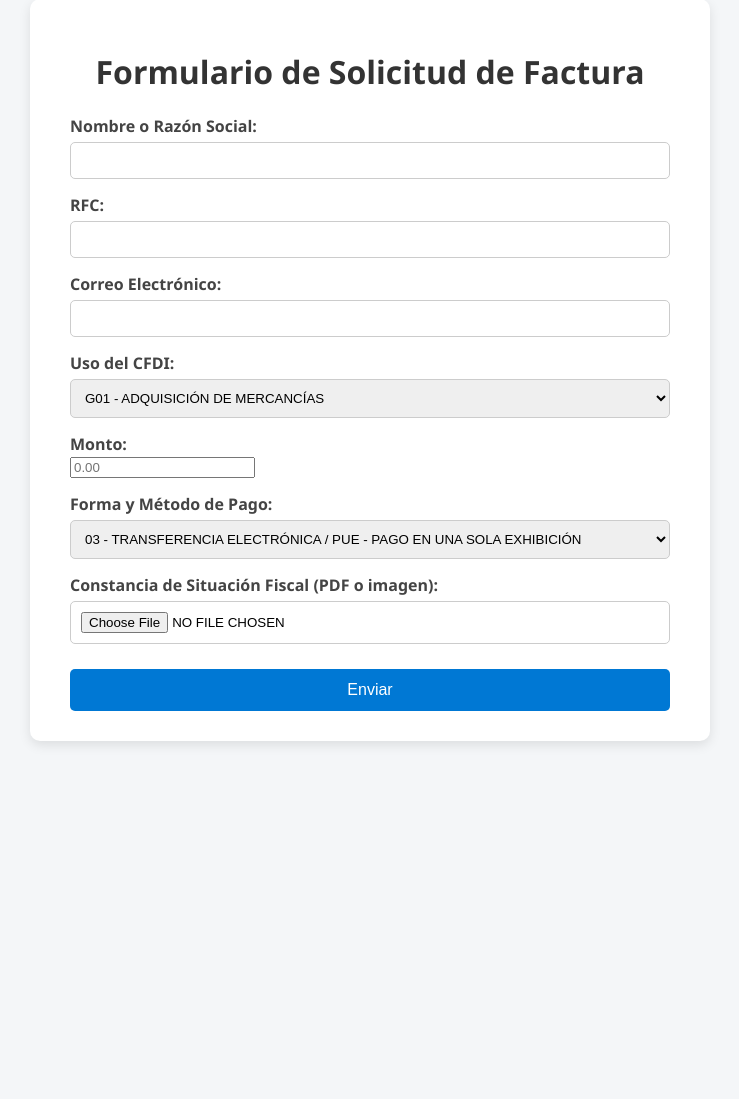
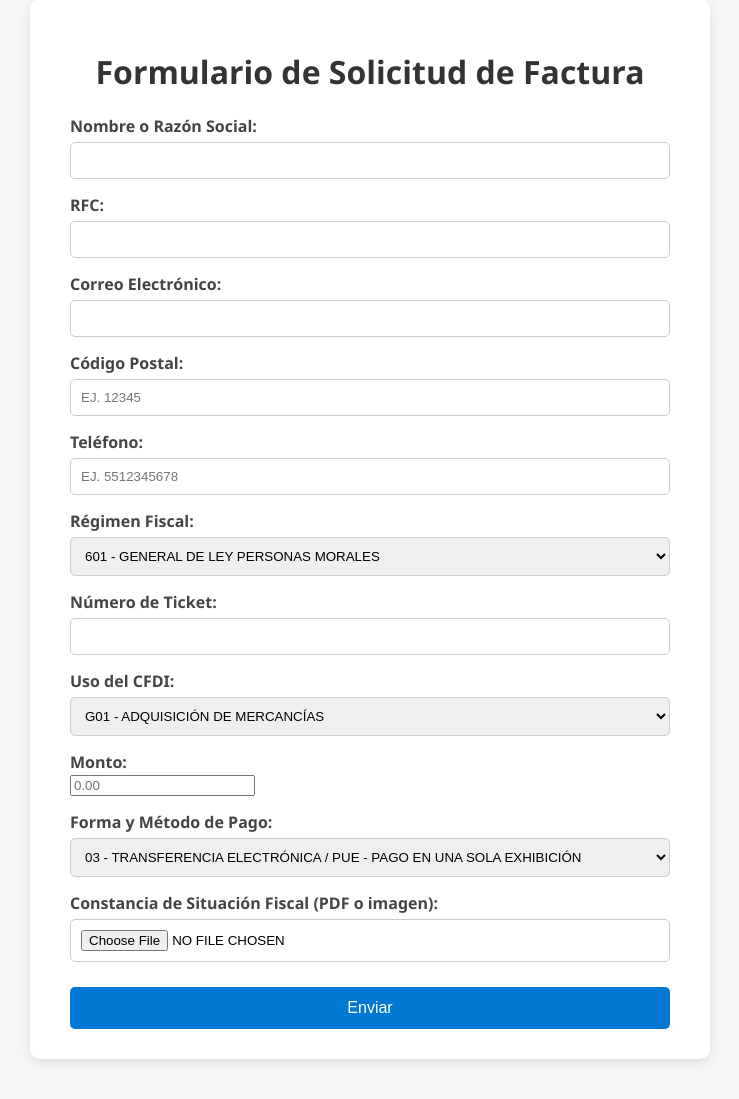
Before and after one commit to JMCisnerosP/FacturaCiesa, a Flask app: page / in a window 1280 px wide. Shown: the part 41-1140 px from the top of the page, without its empty margins (270-1009 px from the left). Before the commit the page ends 786 px from the top, so only its background shows below. Run offline with Flask 3, Linux system fonts and the light colour scheme.

Commit message:
Update formulario.html

```diff
--- a/Formulario_Factura_app/templates/formulario.html
+++ b/Formulario_Factura_app/templates/formulario.html
@@ -71,10 +71,61 @@
     <label>Correo Electrónico:</label>
     <input type="email" name="correo" required>
 
+    <label>Código Postal:</label>
+    <input type="text" name="codigo_postal" pattern="[0-9]{5}" maxlength="5" required placeholder="Ej. 12345">
+
+    <label>Teléfono:</label>
+    <input type="text" name="telefono" pattern="[0-9]{10}" maxlength="10" required placeholder="Ej. 5512345678">
+
+    <label>Régimen Fiscal:</label>
+    <select name="regimen_fiscal" required>
+        <option value="601">601 - General de Ley Personas Morales</option>
+        <option value="603">603 - Personas Morales con Fines no Lucrativos</option>
+        <option value="605">605 - Sueldos y Salarios e Ingresos Asimilados a Salarios</option>
+        <option value="606">606 - Arrendamiento</option>
+        <option value="608">608 - Demás ingresos</option>
+        <option value="609">609 - Consolidación</option>
+        <option value="610">610 - Residentes en el Extranjero sin Establecimiento Permanente en México</option>
+        <option value="611">611 - Ingresos por Dividendos (socios y accionistas)</option>
+        <option value="612">612 - Personas Físicas con Actividades Empresariales y Profesionales</option>
+        <option value="614">614 - Ingresos por intereses</option>
+        <option value="615">615 - Régimen de los ingresos por obtención de premios</option>
+        <option value="616">616 - Sin obligaciones fiscales</option>
+        <option value="620">620 - Sociedades Cooperativas de Producción</option>
+        <option value="621">621 - Incorporación Fiscal</option>
+        <option value="622">622 - Actividades Agrícolas, Ganaderas, Silvícolas y Pesqueras</option>
+        <option value="623">623 - Opcional para Grupos de Sociedades</option>
+        <option value="624">624 - Coordinados</option>
+        <option value="625">625 - Régimen de las Actividades Empresariales con ingresos a través de Plataformas Tecnológicas</option>
+        <option value="626">626 - Régimen Simplificado de Confianza</option>
+    </select>
+
+    <label>Número de Ticket:</label>
+    <input type="text" name="ticket" required>
+
    <label>Uso del CFDI:</label>
 <select name="uso_cfdi" required>
     <option value="G01">G01 - Adquisición de mercancías</option>
+    <option value="G02">G02 - Devoluciones, descuentos o bonificaciones</option>
     <option value="G03">G03 - Gastos en general</option>
+    <option value="I01">I01 - Construcciones</option>
+    <option value="I02">I02 - Mobiliario y equipo de oficina por inversiones</option>
+    <option value="I03">I03 - Equipo de transporte</option>
+    <option value="I04">I04 - Equipo de cómputo y accesorios</option>
+    <option value="I05">I05 - Dados, troqueles, moldes, matrices y herramental</option>
+    <option value="I06">I06 - Comunicaciones telefónicas</option>
+    <option value="I07">I07 - Comunicaciones satelitales</option>
+    <option value="I08">I08 - Otra maquinaria y equipo</option>
+    <option value="D01">D01 - Honorarios médicos, dentales y gastos hospitalarios</option>
+    <option value="D02">D02 - Gastos médicos por incapacidad o discapacidad</option>
+    <option value="D03">D03 - Gastos funerales</option>
+    <option value="D04">D04 - Donativos</option>
+    <option value="D05">D05 - Intereses reales por créditos hipotecarios</option>
+    <option value="D06">D06 - Aportaciones voluntarias al SAR</option>
+    <option value="D07">D07 - Primas por seguros de gastos médicos</option>
+    <option value="D08">D08 - Gastos de transportación escolar obligatoria</option>
+    <option value="D09">D09 - Depósitos en cuentas para el ahorro, primas de seguros</option>
+    <option value="D10">D10 - Pagos por servicios educativos (colegiaturas)</option>
     <option value="P01">P01 - Por definir</option>
 </select>
 
@@ -96,6 +147,7 @@
 
     <input type="submit" value="Enviar">
 </form>
+
     </div>
 </body>
 </html>
```
Lines whose indentation alone changed are shown as unchanged.
